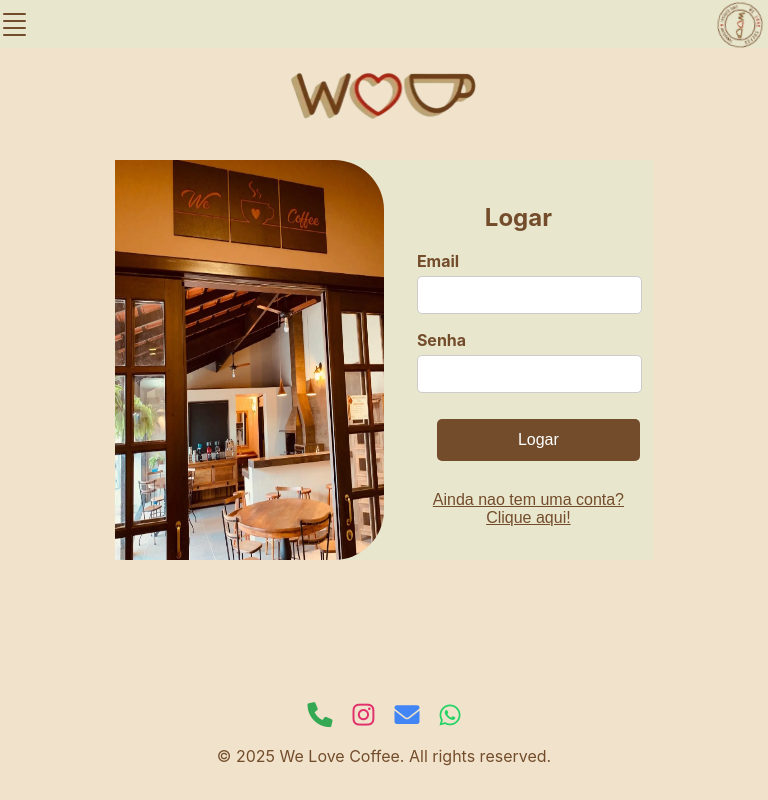
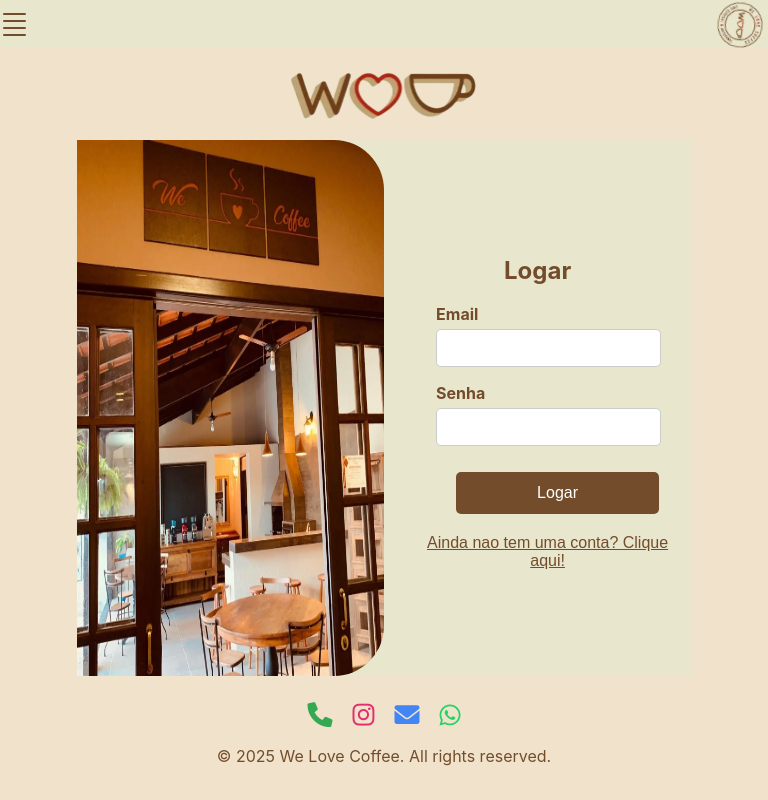
Before and after one commit to fpfrances/coffee_website, a React (Create React App) app: page /coffee_website/orders in a window 768 px wide. Built offline with nearby package versions, Linux system fonts and the light colour scheme.

Commit message:
fixed login for tablets

```diff
--- a/src/pages/login.css
+++ b/src/pages/login.css
@@ -226,11 +226,11 @@
     color: #aa8565;
 }
 
-@media (min-width: 768px) and (max-width: 1024px) { /* For tablets */
+@media (min-width: 768px) and (max-width: 1366px) { /* For tablets */
     .auth-container {
-        width: 70%; /* Reduce the width for tablet screens */
-        height: 50vh; /* Adjust the height */
-        margin-top: 40px;
+        width: 80%; /* Reduce the width for tablet screens */
+        height: 67vh; /* Adjust the height */
+        margin-top: 20px;
         overflow: hidden;
     }
 
@@ -242,7 +242,7 @@
     }
 
     .form-box {
-        width: 50%; /* Reduce width of the form */
+        width: 45%; /* Reduce width of the form */
         height: 100%; /* Keep form height 100% */
         background-color: #E8E6CD;
         display: flex;
@@ -261,7 +261,7 @@
     }
 
     .auth-container.register-mode .form-box {
-        transform: translateX(-105%); /* Move form box to the left */
+        transform: translateX(-110%); /* Move form box to the left */
     }
 
     .input-group {
@@ -317,7 +317,7 @@
     .toggle-btn {
         background-color: transparent;
         color: #734C2B;
-        margin-top: 20px;
+        margin-top: 10px;
         text-decoration: underline;
         text-align: center;
         padding: 10px;
```
